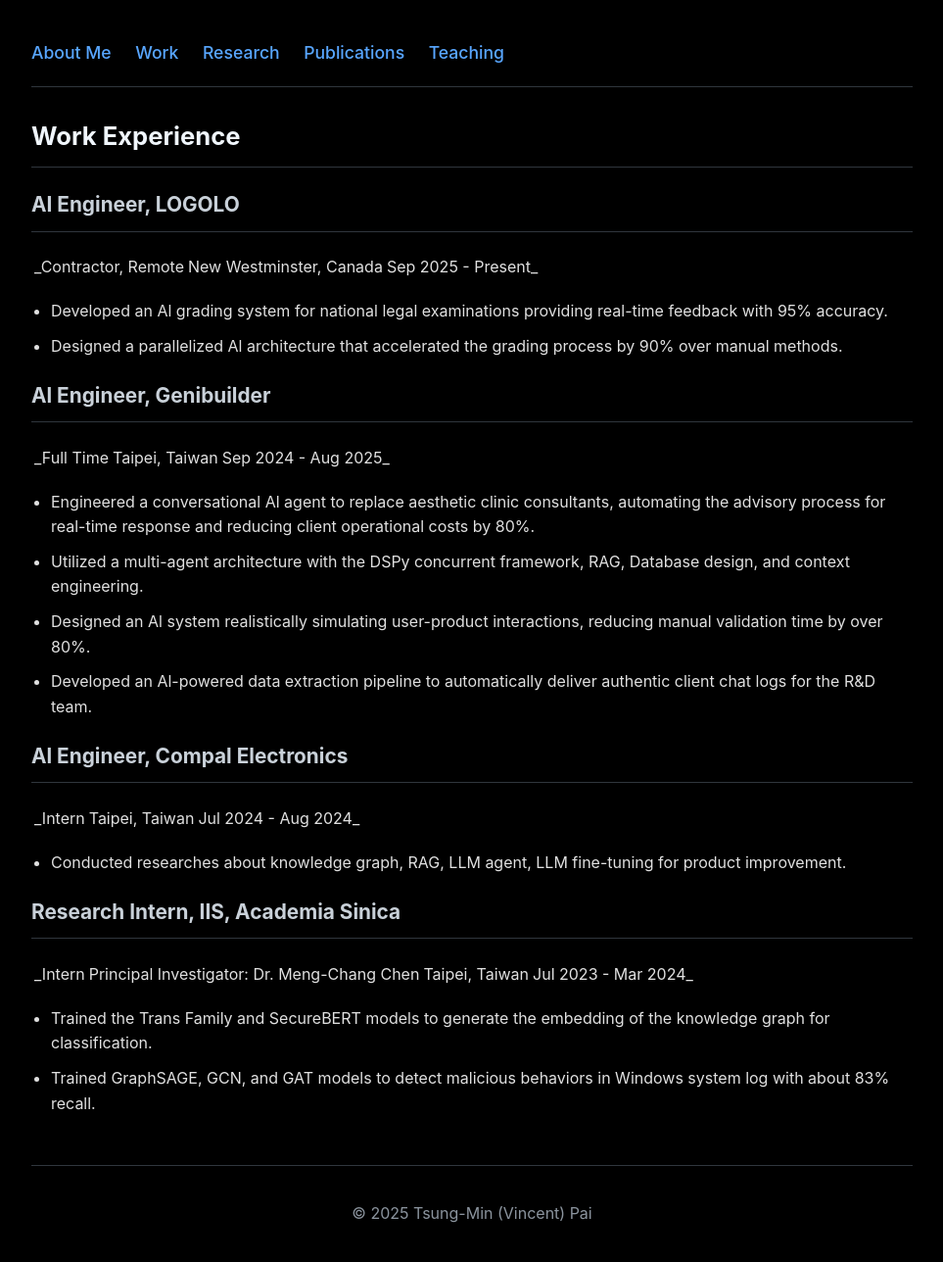
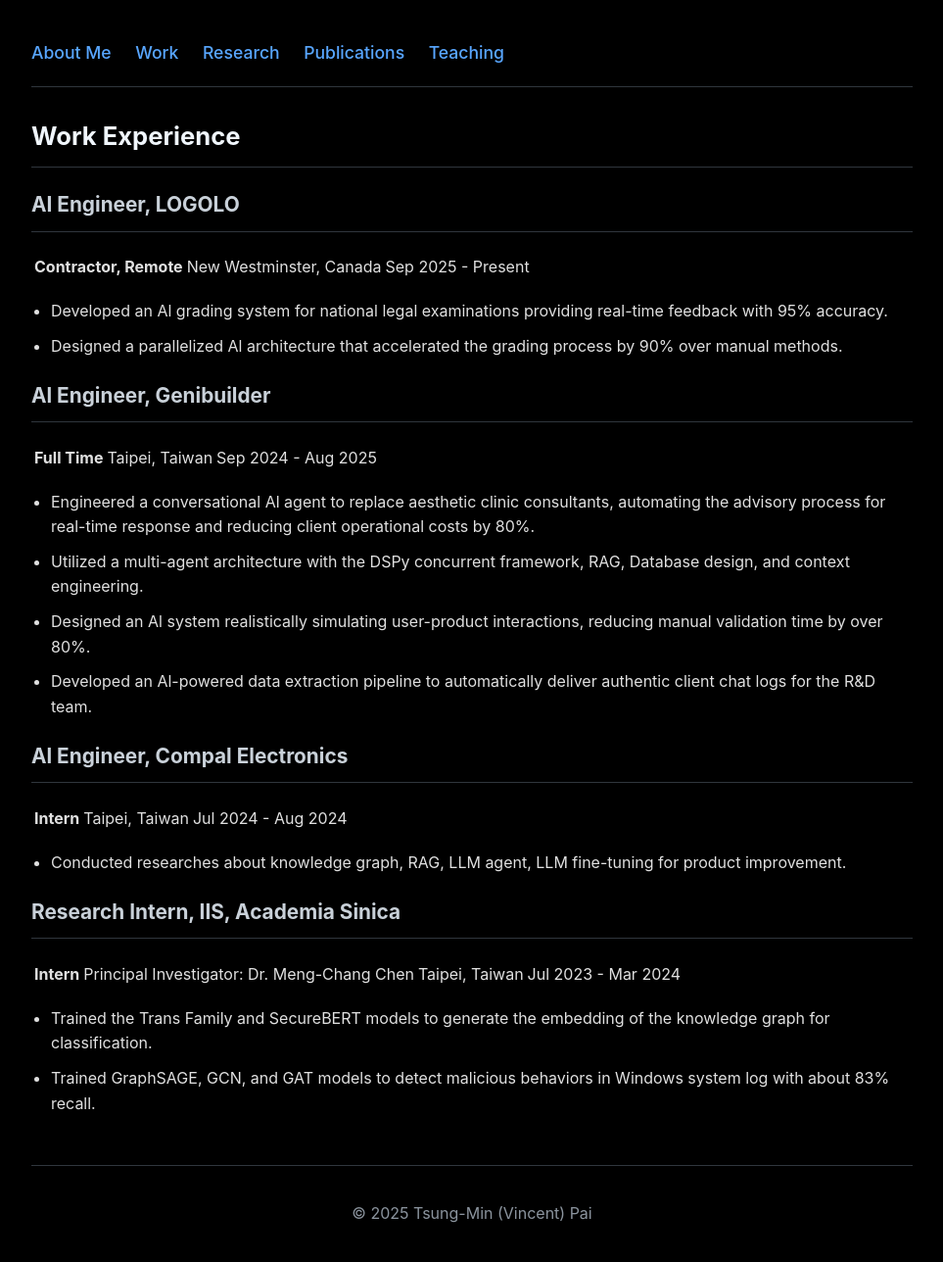
Before and after one commit to Bai1026/Bai1026.github.io, a Jekyll site: the page built from work.md, in a window 1280 px wide. Shown: the whole page at 98% size, without its empty margins (158-1121 px from the left). Built offline with Jekyll 4.4.1, drawn with Linux system fonts in a browser that asks for light colours.

Commit message:
update type

```diff
--- a/work.md
+++ b/work.md
@@ -7,14 +7,14 @@
 
 ### AI Engineer, LOGOLO
 
-_Contractor, Remote | New Westminster, Canada | Sep 2025 - Present_
+**Contractor, Remote** | New Westminster, Canada | Sep 2025 - Present
 
 - Developed an Al grading system for national legal examinations providing real-time feedback with 95% accuracy.
 - Designed a parallelized Al architecture that accelerated the grading process by 90% over manual methods.
 
 ### Al Engineer, Genibuilder
 
-_Full Time | Taipei, Taiwan | Sep 2024 - Aug 2025_
+**Full Time** | Taipei, Taiwan | Sep 2024 - Aug 2025
 
 - Engineered a conversational Al agent to replace aesthetic clinic consultants, automating the advisory process for real-time response and reducing client operational costs by 80%.
 - Utilized a multi-agent architecture with the DSPy concurrent framework, RAG, Database design, and context engineering.
@@ -23,13 +23,13 @@
 
 ### Al Engineer, Compal Electronics
 
-_Intern | Taipei, Taiwan | Jul 2024 - Aug 2024_
+**Intern** | Taipei, Taiwan | Jul 2024 - Aug 2024
 
 - Conducted researches about knowledge graph, RAG, LLM agent, LLM fine-tuning for product improvement.
 
 ### Research Intern, IIS, Academia Sinica
 
-_Intern | Principal Investigator: Dr. Meng-Chang Chen | Taipei, Taiwan | Jul 2023 - Mar 2024_
+**Intern** | Principal Investigator: Dr. Meng-Chang Chen | Taipei, Taiwan | Jul 2023 - Mar 2024
 
 - Trained the Trans Family and SecureBERT models to generate the embedding of the knowledge graph for classification.
 - Trained GraphSAGE, GCN, and GAT models to detect malicious behaviors in Windows system log with about 83% recall.
```
Also changed, not shown: publications.md (+3 -3 lines), research.md (+3 -3 lines), teaching.md (+1 -1 lines), 2 other files.
